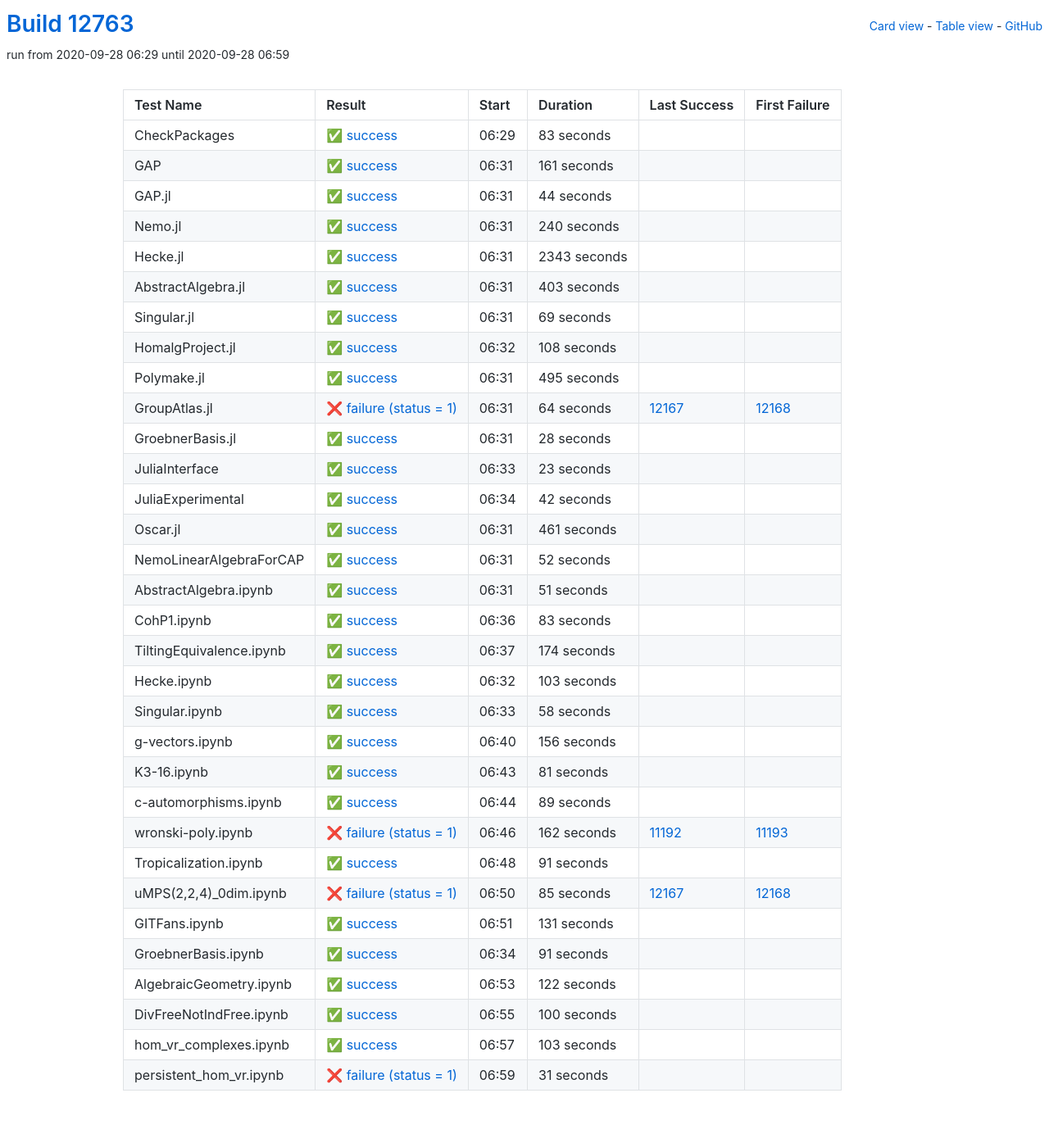
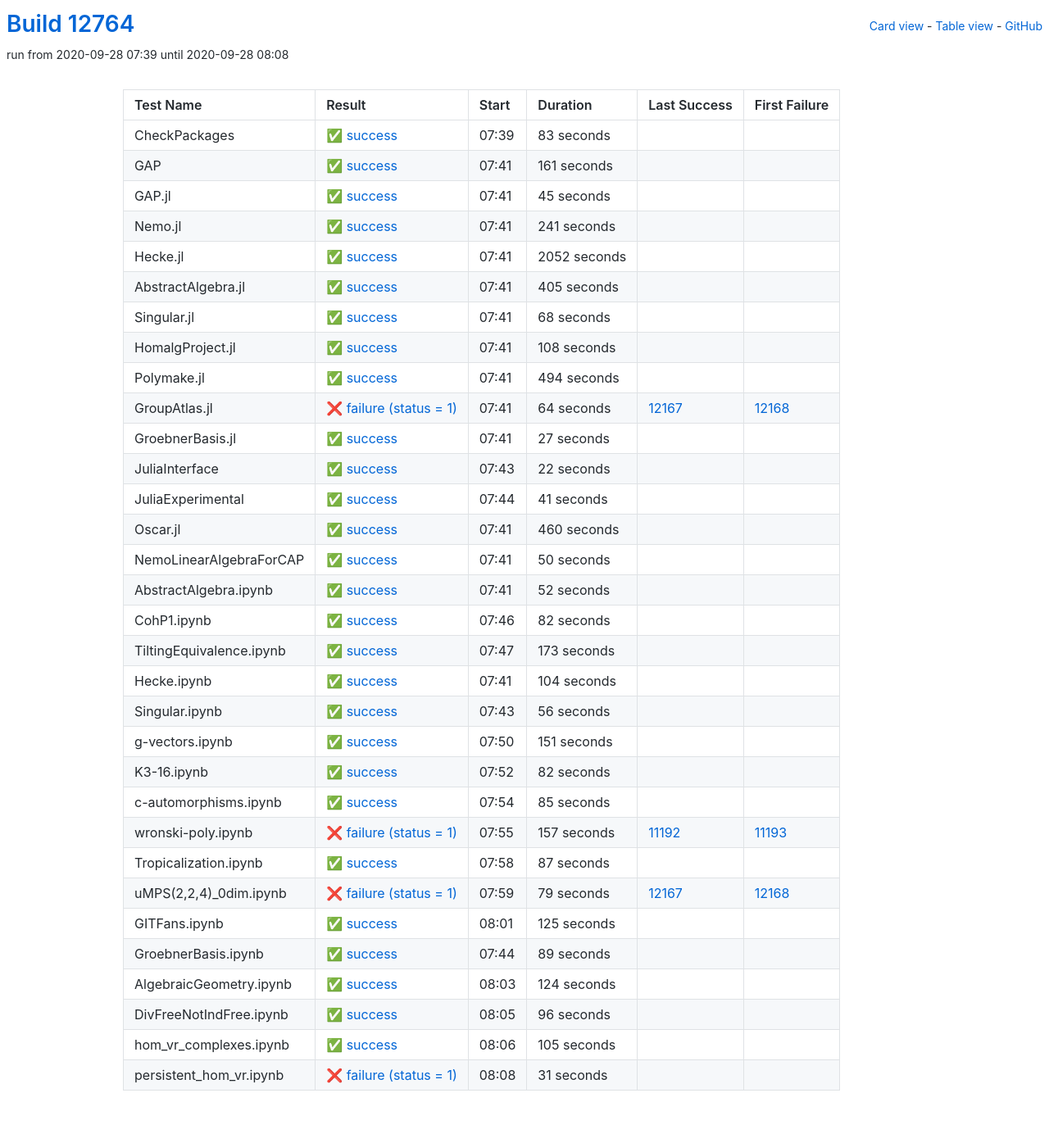
Before and after one commit to oscar-system/oscar-ci-status, a Jekyll site: the page built from table.html, in a window 1280 px wide. Shown: the whole page at 82% size. Built offline with Jekyll 4.4.1, drawn with Linux system fonts in a browser that asks for light colours.

Commit message:
Build #12764

```diff
--- a/_data/ci.yml
+++ b/_data/ci.yml
@@ -1,6 +1,6 @@
 ---
-build: 12763
-build_url: https://oscarci.mathematik.uni-kl.de/job/oscar/12763/
+build: 12764
+build_url: https://oscarci.mathematik.uni-kl.de/job/oscar/12764/
 job: oscar
 organization: oscar-system
 repo: oscar-ci-status
@@ -8,8 +8,8 @@
 tests:
 - name: CheckPackages
   id: checkpackages
-  log: https://oscarci.mathematik.uni-kl.de/job/oscar/12763/artifact/logs/build-12763/CheckPackages.log
-  start: 2020-09-28 06:29
+  log: https://oscarci.mathematik.uni-kl.de/job/oscar/12764/artifact/logs/build-12764/CheckPackages.log
+  start: 2020-09-28 07:39
   success: true
   exitcode: 0
   status: success
@@ -20,8 +20,8 @@
   first_failure_url:
 - name: GAP
   id: gap
-  log: https://oscarci.mathematik.uni-kl.de/job/oscar/12763/artifact/logs/build-12763/GAP.log
-  start: 2020-09-28 06:31
+  log: https://oscarci.mathematik.uni-kl.de/job/oscar/12764/artifact/logs/build-12764/GAP.log
+  start: 2020-09-28 07:41
   success: true
   exitcode: 0
   status: success
@@ -32,68 +32,68 @@
   first_failure_url:
 - name: GAP.jl
   id: gap-jl
-  log: https://oscarci.mathematik.uni-kl.de/job/oscar/12763/artifact/logs/build-12763/GAP.jl.log
-  start: 2020-09-28 06:31
+  log: https://oscarci.mathematik.uni-kl.de/job/oscar/12764/artifact/logs/build-12764/GAP.jl.log
+  start: 2020-09-28 07:41
   success: true
   exitcode: 0
   status: success
-  duration: 44
+  duration: 45
   last_success: false
   last_success_url:
   first_failure: false
   first_failure_url:
 - name: Nemo.jl
   id: nemo-jl
-  log: https://oscarci.mathematik.uni-kl.de/job/oscar/12763/artifact/logs/build-12763/Nemo.jl.log
-  start: 2020-09-28 06:31
+  log: https://oscarci.mathematik.uni-kl.de/job/oscar/12764/artifact/logs/build-12764/Nemo.jl.log
+  start: 2020-09-28 07:41
   success: true
   exitcode: 0
   status: success
-  duration: 240
+  duration: 241
   last_success: false
   last_success_url:
   first_failure: false
   first_failure_url:
 - name: Hecke.jl
   id: hecke-jl
-  log: https://oscarci.mathematik.uni-kl.de/job/oscar/12763/artifact/logs/build-12763/Hecke.jl.log
-  start: 2020-09-28 06:31
+  log: https://oscarci.mathematik.uni-kl.de/job/oscar/12764/artifact/logs/build-12764/Hecke.jl.log
+  start: 2020-09-28 07:41
   success: true
   exitcode: 0
   status: success
-  duration: 2343
+  duration: 2052
   last_success: false
   last_success_url:
   first_failure: false
   first_failure_url:
 - name: AbstractAlgebra.jl
   id: abstractalgebra-jl
-  log: https://oscarci.mathematik.uni-kl.de/job/oscar/12763/artifact/logs/build-12763/AbstractAlgebra.jl.log
-  start: 2020-09-28 06:31
+  log: https://oscarci.mathematik.uni-kl.de/job/oscar/12764/artifact/logs/build-12764/AbstractAlgebra.jl.log
+  start: 2020-09-28 07:41
   success: true
   exitcode: 0
   status: success
-  duration: 403
+  duration: 405
   last_success: false
   last_success_url:
   first_failure: false
   first_failure_url:
 - name: Singular.jl
   id: singular-jl
-  log: https://oscarci.mathematik.uni-kl.de/job/oscar/12763/artifact/logs/build-12763/Singular.jl.log
-  start: 2020-09-28 06:31
+  log: https://oscarci.mathematik.uni-kl.de/job/oscar/12764/artifact/logs/build-12764/Singular.jl.log
+  start: 2020-09-28 07:41
   success: true
   exitcode: 0
   status: success
-  duration: 69
+  duration: 68
   last_success: false
   last_success_url:
   first_failure: false
   first_failure_url:
 - name: HomalgProject.jl
   id: homalgproject-jl
-  log: https://oscarci.mathematik.uni-kl.de/job/oscar/12763/artifact/logs/build-12763/HomalgProject.jl.log
-  start: 2020-09-28 06:32
+  log: https://oscarci.mathematik.uni-kl.de/job/oscar/12764/artifact/logs/build-12764/HomalgProject.jl.log
+  start: 2020-09-28 07:41
   success: true
   exitcode: 0
   status: success
@@ -104,20 +104,20 @@
   first_failure_url:
 - name: Polymake.jl
   id: polymake-jl
-  log: https://oscarci.mathematik.uni-kl.de/job/oscar/12763/artifact/logs/build-12763/Polymake.jl.log
-  start: 2020-09-28 06:31
+  log: https://oscarci.mathematik.uni-kl.de/job/oscar/12764/artifact/logs/build-12764/Polymake.jl.log
+  start: 2020-09-28 07:41
   success: true
   exitcode: 0
   status: success
-  duration: 495
+  duration: 494
   last_success: false
   last_success_url:
   first_failure: false
   first_failure_url:
 - name: GroupAtlas.jl
   id: groupatlas-jl
-  log: https://oscarci.mathematik.uni-kl.de/job/oscar/12763/artifact/logs/build-12763/GroupAtlas.jl.log
-  start: 2020-09-28 06:31
+  log: https://oscarci.mathematik.uni-kl.de/job/oscar/12764/artifact/logs/build-12764/GroupAtlas.jl.log
+  start: 2020-09-28 07:41
   success: false
   exitcode: 1
   status: failure
@@ -128,56 +128,68 @@
   first_failure_url: https://oscarci.mathematik.uni-kl.de/job/oscar/12168/
 - name: GroebnerBasis.jl
   id: groebnerbasis-jl
-  log: https://oscarci.mathematik.uni-kl.de/job/oscar/12763/artifact/logs/build-12763/GroebnerBasis.jl.log
-  start: 2020-09-28 06:31
+  log: https://oscarci.mathematik.uni-kl.de/job/oscar/12764/artifact/logs/build-12764/GroebnerBasis.jl.log
+  start: 2020-09-28 07:41
   success: true
   exitcode: 0
   status: success
-  duration: 28
+  duration: 27
   last_success: false
   last_success_url:
   first_failure: false
   first_failure_url:
 - name: JuliaInterface
   id: juliainterface
-  log: https://oscarci.mathematik.uni-kl.de/job/oscar/12763/artifact/logs/build-12763/JuliaInterface.log
-  start: 2020-09-28 06:33
+  log: https://oscarci.mathematik.uni-kl.de/job/oscar/12764/artifact/logs/build-12764/JuliaInterface.log
+  start: 2020-09-28 07:43
   success: true
   exitcode: 0
   status: success
-  duration: 23
+  duration: 22
   last_success: false
   last_success_url:
   first_failure: false
   first_failure_url:
 - name: JuliaExperimental
   id: juliaexperimental
-  log: https://oscarci.mathematik.uni-kl.de/job/oscar/12763/artifact/logs/build-12763/JuliaExperimental.log
-  start: 2020-09-28 06:34
+  log: https://oscarci.mathematik.uni-kl.de/job/oscar/12764/artifact/logs/build-12764/JuliaExperimental.log
+  start: 2020-09-28 07:44
   success: true
   exitcode: 0
   status: success
-  duration: 42
+  duration: 41
   last_success: false
   last_success_url:
   first_failure: false
   first_failure_url:
 - name: Oscar.jl
   id: oscar-jl
-  log: https://oscarci.mathematik.uni-kl.de/job/oscar/12763/artifact/logs/build-12763/Oscar.jl.log
-  start: 2020-09-28 06:31
+  log: https://oscarci.mathematik.uni-kl.de/job/oscar/12764/artifact/logs/build-12764/Oscar.jl.log
+  start: 2020-09-28 07:41
   success: true
   exitcode: 0
   status: success
-  duration: 461
+  duration: 460
   last_success: false
   last_success_url:
   first_failure: false
   first_failure_url:
 - name: NemoLinearAlgebraForCAP
   id: nemolinearalgebraforcap
-  log: https://oscarci.mathematik.uni-kl.de/job/oscar/12763/artifact/logs/build-12763/NemoLinearAlgebraForCAP.log
-  start: 2020-09-28 06:31
+  log: https://oscarci.mathematik.uni-kl.de/job/oscar/12764/artifact/logs/build-12764/NemoLinearAlgebraForCAP.log
+  start: 2020-09-28 07:41
+  success: true
+  exitcode: 0
+  status: success
+  duration: 50
+  last_success: false
+  last_success_url:
+  first_failure: false
+  first_failure_url:
+- name: AbstractAlgebra.ipynb
+  id: abstractalgebra-ipynb
+  log: https://oscarci.mathematik.uni-kl.de/job/oscar/12764/artifact/logs/build-12764/AbstractAlgebra.ipynb.log
+  start: 2020-09-28 07:41
   success: true
   exitcode: 0
   status: success
@@ -186,94 +198,142 @@
   last_success_url:
   first_failure: false
   first_failure_url:
-- name: AbstractAlgebra.ipynb
-  id: abstractalgebra-ipynb
-  log: https://oscarci.mathematik.uni-kl.de/job/oscar/12763/artifact/logs/build-12763/AbstractAlgebra.ipynb.log
-  start: 2020-09-28 06:31
+- name: CohP1.ipynb
+  id: cohp1-ipynb
+  log: https://oscarci.mathematik.uni-kl.de/job/oscar/12764/artifact/logs/build-12764/CohP1.ipynb.log
+  start: 2020-09-28 07:46
   success: true
   exitcode: 0
   status: success
-  duration: 51
-  last_success: false
-  last_success_url:
-  first_failure: false
-  first_failure_url:
-- name: CohP1.ipynb
-  id: cohp1-ipynb
-  log: https://oscarci.mathematik.uni-kl.de/job/oscar/12763/artifact/logs/build-12763/CohP1.ipynb.log
-  start: 2020-09-28 06:36
-  success: true
-  exitcode: 0
-  status: success
-  duration: 83
+  duration: 82
   last_success: false
   last_success_url:
   first_failure: false
   first_failure_url:
 - name: TiltingEquivalence.ipynb
   id: tiltingequivalence-ipynb
-  log: https://oscarci.mathematik.uni-kl.de/job/oscar/12763/artifact/logs/build-12763/TiltingEquivalence.ipynb.log
-  start: 2020-09-28 06:37
+  log: https://oscarci.mathematik.uni-kl.de/job/oscar/12764/artifact/logs/build-12764/TiltingEquivalence.ipynb.log
+  start: 2020-09-28 07:47
   success: true
   exitcode: 0
   status: success
-  duration: 174
+  duration: 173
   last_success: false
   last_success_url:
   first_failure: false
   first_failure_url:
 - name: Hecke.ipynb
   id: hecke-ipynb
-  log: https://oscarci.mathematik.uni-kl.de/job/oscar/12763/artifact/logs/build-12763/Hecke.ipynb.log
-  start: 2020-09-28 06:32
+  log: https://oscarci.mathematik.uni-kl.de/job/oscar/12764/artifact/logs/build-12764/Hecke.ipynb.log
+  start: 2020-09-28 07:41
   success: true
   exitcode: 0
   status: success
-  duration: 103
+  duration: 104
   last_success: false
   last_success_url:
   first_failure: false
   first_failure_url:
 - name: Singular.ipynb
   id: singular-ipynb
-  log: https://oscarci.mathematik.uni-kl.de/job/oscar/12763/artifact/logs/build-12763/Singular.ipynb.log
-  start: 2020-09-28 06:33
+  log: https://oscarci.mathematik.uni-kl.de/job/oscar/12764/artifact/logs/build-12764/Singular.ipynb.log
+  start: 2020-09-28 07:43
   success: true
   exitcode: 0
   status: success
-  duration: 58
+  duration: 56
   last_success: false
   last_success_url:
   first_failure: false
   first_failure_url:
 - name: g-vectors.ipynb
   id: g-vectors-ipynb
-  log: https://oscarci.mathematik.uni-kl.de/job/oscar/12763/artifact/logs/build-12763/g-vectors.ipynb.log
-  start: 2020-09-28 06:40
+  log: https://oscarci.mathematik.uni-kl.de/job/oscar/12764/artifact/logs/build-12764/g-vectors.ipynb.log
+  start: 2020-09-28 07:50
   success: true
   exitcode: 0
   status: success
-  duration: 156
+  duration: 151
   last_success: false
   last_success_url:
   first_failure: false
   first_failure_url:
 - name: K3-16.ipynb
   id: k3-16-ipynb
-  log: https://oscarci.mathematik.uni-kl.de/job/oscar/12763/artifact/logs/build-12763/K3-16.ipynb.log
-  start: 2020-09-28 06:43
+  log: https://oscarci.mathematik.uni-kl.de/job/oscar/12764/artifact/logs/build-12764/K3-16.ipynb.log
+  start: 2020-09-28 07:52
   success: true
   exitcode: 0
   status: success
-  duration: 81
+  duration: 82
   last_success: false
   last_success_url:
   first_failure: false
   first_failure_url:
 - name: c-automorphisms.ipynb
   id: c-automorphisms-ipynb
-  log: https://oscarci.mathematik.uni-kl.de/job/oscar/12763/artifact/logs/build-12763/c-automorphisms.ipynb.log
-  start: 2020-09-28 06:44
+  log: https://oscarci.mathematik.uni-kl.de/job/oscar/12764/artifact/logs/build-12764/c-automorphisms.ipynb.log
+  start: 2020-09-28 07:54
+  success: true
+  exitcode: 0
+  status: success
+  duration: 85
+  last_success: false
+  last_success_url:
+  first_failure: false
+  first_failure_url:
+- name: wronski-poly.ipynb
+  id: wronski-poly-ipynb
+  log: https://oscarci.mathematik.uni-kl.de/job/oscar/12764/artifact/logs/build-12764/wronski-poly.ipynb.log
+  start: 2020-09-28 07:55
+  success: false
+  exitcode: 1
+  status: failure
+  duration: 157
+  last_success: 11192
+  last_success_url: https://oscarci.mathematik.uni-kl.de/job/oscar/11192/
+  first_failure: 11193
+  first_failure_url: https://oscarci.mathematik.uni-kl.de/job/oscar/11193/
+- name: Tropicalization.ipynb
+  id: tropicalization-ipynb
+  log: https://oscarci.mathematik.uni-kl.de/job/oscar/12764/artifact/logs/build-12764/Tropicalization.ipynb.log
+  start: 2020-09-28 07:58
+  success: true
+  exitcode: 0
+  status: success
+  duration: 87
+  last_success: false
+  last_success_url:
+  first_failure: false
+  first_failure_url:
+- name: uMPS(2,2,4)_0dim.ipynb
+  id: umps-2-2-4-0dim-ipynb
+  log: https://oscarci.mathematik.uni-kl.de/job/oscar/12764/artifact/logs/build-12764/uMPS-2-2-4-_0dim.ipynb.log
+  start: 2020-09-28 07:59
+  success: false
+  exitcode: 1
+  status: failure
+  duration: 79
+  last_success: 12167
+  last_success_url: https://oscarci.mathematik.uni-kl.de/job/oscar/12167/
+  first_failure: 12168
+  first_failure_url: https://oscarci.mathematik.uni-kl.de/job/oscar/12168/
+- name: GITFans.ipynb
+  id: gitfans-ipynb
+  log: https://oscarci.mathematik.uni-kl.de/job/oscar/12764/artifact/logs/build-12764/GITFans.ipynb.log
+  start: 2020-09-28 08:01
+  success: true
+  exitcode: 0
+  status: success
+  duration: 125
+  last_success: false
+  last_success_url:
+  first_failure: false
+  first_failure_url:
+- name: GroebnerBasis.ipynb
+  id: groebnerbasis-ipynb
+  log: https://oscarci.mathematik.uni-kl.de/job/oscar/12764/artifact/logs/build-12764/GroebnerBasis.ipynb.log
+  start: 2020-09-28 07:44
   success: true
   exitcode: 0
   status: success
@@ -282,106 +342,46 @@
   last_success_url:
   first_failure: false
   first_failure_url:
-- name: wronski-poly.ipynb
-  id: wronski-poly-ipynb
-  log: https://oscarci.mathematik.uni-kl.de/job/oscar/12763/artifact/logs/build-12763/wronski-poly.ipynb.log
-  start: 2020-09-28 06:46
-  success: false
-  exitcode: 1
-  status: failure
-  duration: 162
-  last_success: 11192
-  last_success_url: https://oscarci.mathematik.uni-kl.de/job/oscar/11192/
-  first_failure: 11193
-  first_failure_url: https://oscarci.mathematik.uni-kl.de/job/oscar/11193/
-- name: Tropicalization.ipynb
-  id: tropicalization-ipynb
-  log: https://oscarci.mathematik.uni-kl.de/job/oscar/12763/artifact/logs/build-12763/Tropicalization.ipynb.log
-  start: 2020-09-28 06:48
+- name: AlgebraicGeometry.ipynb
+  id: algebraicgeometry-ipynb
+  log: https://oscarci.mathematik.uni-kl.de/job/oscar/12764/artifact/logs/build-12764/AlgebraicGeometry.ipynb.log
+  start: 2020-09-28 08:03
   success: true
   exitcode: 0
   status: success
-  duration: 91
-  last_success: false
-  last_success_url:
-  first_failure: false
-  first_failure_url:
-- name: uMPS(2,2,4)_0dim.ipynb
-  id: umps-2-2-4-0dim-ipynb
-  log: https://oscarci.mathematik.uni-kl.de/job/oscar/12763/artifact/logs/build-12763/uMPS-2-2-4-_0dim.ipynb.log
-  start: 2020-09-28 06:50
-  success: false
-  exitcode: 1
-  status: failure
-  duration: 85
-  last_success: 12167
-  last_success_url: https://oscarci.mathematik.uni-kl.de/job/oscar/12167/
-  first_failure: 12168
-  first_failure_url: https://oscarci.mathematik.uni-kl.de/job/oscar/12168/
-- name: GITFans.ipynb
-  id: gitfans-ipynb
-  log: https://oscarci.mathematik.uni-kl.de/job/oscar/12763/artifact/logs/build-12763/GITFans.ipynb.log
-  start: 2020-09-28 06:51
-  success: true
-  exitcode: 0
-  status: success
-  duration: 131
-  last_success: false
-  last_success_url:
-  first_failure: false
-  first_failure_url:
-- name: GroebnerBasis.ipynb
-  id: groebnerbasis-ipynb
-  log: https://oscarci.mathematik.uni-kl.de/job/oscar/12763/artifact/logs/build-12763/GroebnerBasis.ipynb.log
-  start: 2020-09-28 06:34
-  success: true
-  exitcode: 0
-  status: success
-  duration: 91
-  last_success: false
-  last_success_url:
-  first_failure: false
-  first_failure_url:
-- name: AlgebraicGeometry.ipynb
-  id: algebraicgeometry-ipynb
-  log: https://oscarci.mathematik.uni-kl.de/job/oscar/12763/artifact/logs/build-12763/AlgebraicGeometry.ipynb.log
-  start: 2020-09-28 06:53
-  success: true
-  exitcode: 0
-  status: success
-  duration: 122
+  duration: 124
   last_success: false
   last_success_url:
   first_failure: false
   first_failure_url:
 - name: DivFreeNotIndFree.ipynb
   id: divfreenotindfree-ipynb
-  log: https://oscarci.mathematik.uni-kl.de/job/oscar/12763/artifact/logs/build-12763/DivFreeNotIndFree.ipynb.log
-  start: 2020-09-28 06:55
+  log: https://oscarci.mathematik.uni-kl.de/job/oscar/12764/artifact/logs/build-12764/DivFreeNotIndFree.ipynb.log
+  start: 2020-09-28 08:05
   success: true
   exitcode: 0
   status: success
-  duration: 100
+  duration: 96
   last_success: false
   last_success_url:
   first_failure: false
   first_failure_url:
 - name: hom_vr_complexes.ipynb
   id: hom-vr-complexes-ipynb
-  log: https://oscarci.mathematik.uni-kl.de/job/oscar/12763/artifact/logs/build-12763/hom_vr_complexes.ipynb.log
-  start: 2020-09-28 06:57
+  log: https://oscarci.mathematik.uni-kl.de/job/oscar/12764/artifact/logs/build-12764/hom_vr_complexes.ipynb.log
+  start: 2020-09-28 08:06
   success: true
   exitcode: 0
   status: success
-  duration: 103
+  duration: 105
   last_success: false
   last_success_url:
   first_failure: false
   first_failure_url:
 - name: persistent_hom_vr.ipynb
   id: persistent-hom-vr-ipynb
-  log: https://oscarci.mathematik.uni-kl.de/job/oscar/12763/artifact/logs/build-12763/persistent_hom_vr.ipynb.log
-  start: 2020-09-28 06:59
+  log: https://oscarci.mathematik.uni-kl.de/job/oscar/12764/artifact/logs/build-12764/persistent_hom_vr.ipynb.log
+  start: 2020-09-28 08:08
   success: false
   exitcode: 1
   status: failure
```
Also changed, not shown: README.md.
